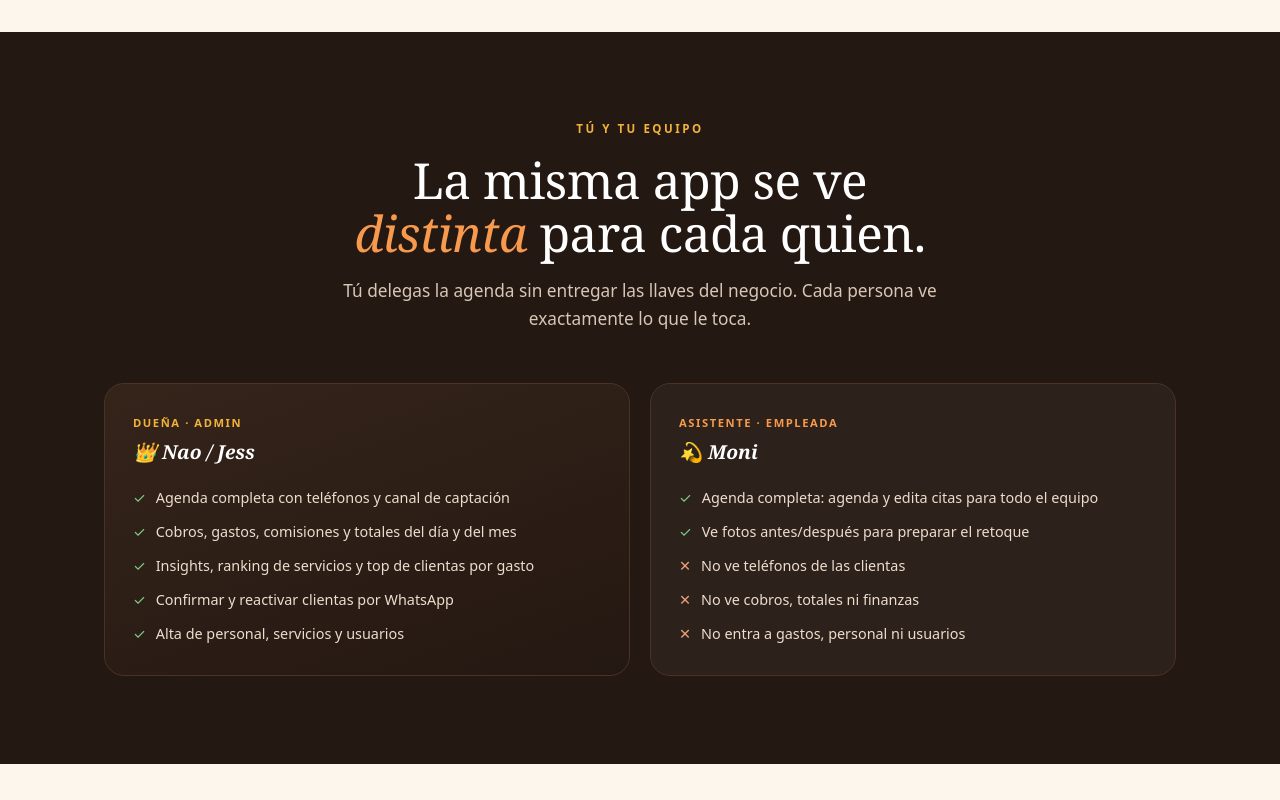
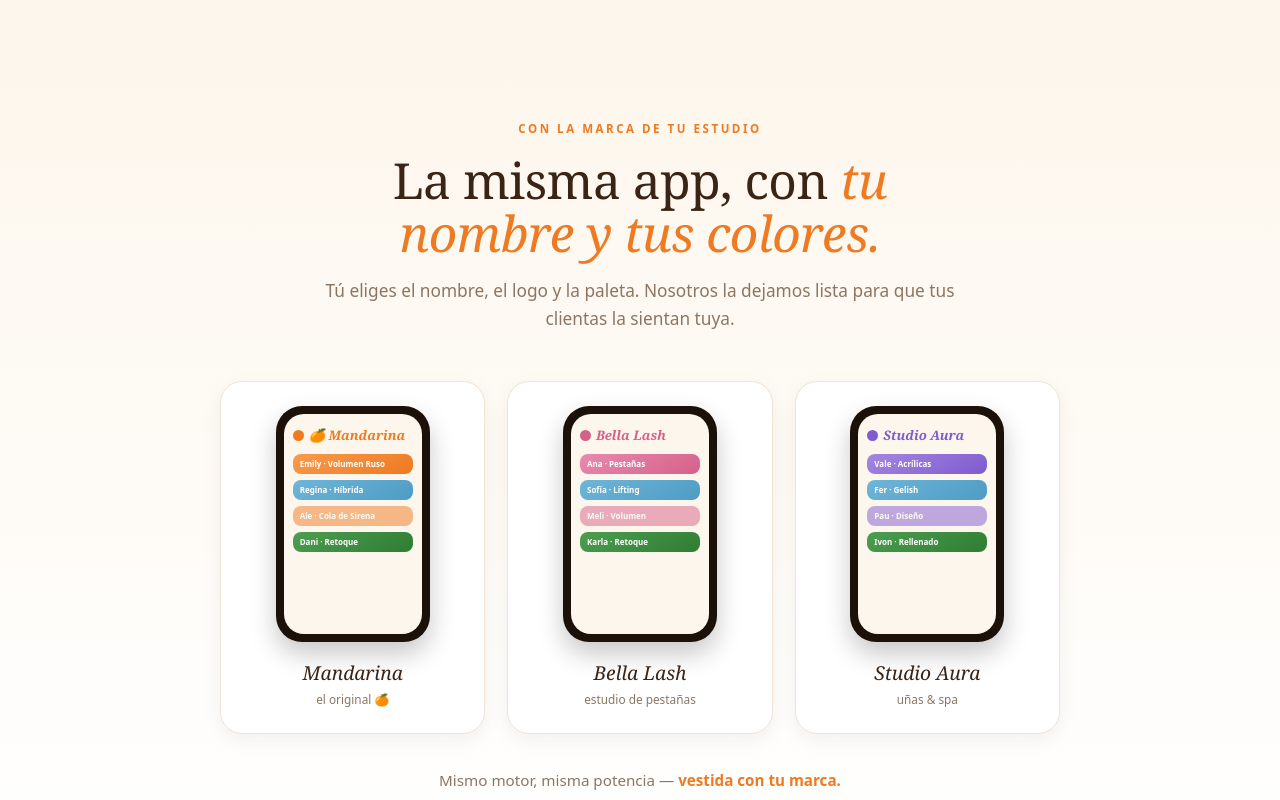
Before and after one commit to adrianzig12-cpu/mandarina, a plain HTML site: page index.html in a window 1280 px wide. Shown: the part 3520-4320 px from the top of the page. Drawn offline with Linux system fonts and the light colour scheme.

Commit message:
Add files via upload

```diff
--- a/index.html
+++ b/index.html
@@ -315,6 +315,37 @@
   footer .wrap{display:flex;justify-content:space-between;align-items:center;gap:16px;flex-wrap:wrap}
   footer .brand{font-size:1.05rem}
   .note{font-size:.72rem;color:#8A7362;max-width:46ch}
+  .foot-l{display:flex;align-items:center;gap:22px;flex-wrap:wrap}
+  .social{display:inline-flex;align-items:center;gap:8px;color:#C9B2A0;font-weight:600;font-size:.9rem}
+  .social:hover{color:#fff}
+  .social svg{width:22px;height:22px}
+  .cta-social{margin-top:22px;display:flex;justify-content:center}
+  .cta-social a{display:inline-flex;align-items:center;gap:9px;color:#EEDDCD;font-weight:600;font-size:.95rem;
+    border:1px solid var(--wine-line);border-radius:999px;padding:9px 20px}
+  .cta-social a:hover{border-color:var(--rose);color:#fff}
+  .cta-social svg{width:20px;height:20px}
+
+  /* Con tu marca (personalización) */
+  .brandsec{background:linear-gradient(180deg,var(--cream),#fff)}
+  .brandgrid{display:grid;grid-template-columns:repeat(3,1fr);gap:22px;margin:48px auto 0;max-width:840px}
+  .bcard{background:#fff;border:1px solid #F0E3D8;border-radius:22px;padding:24px 18px;text-align:center;
+    box-shadow:0 6px 20px rgba(58,36,22,.06)}
+  .mphone{width:154px;height:236px;margin:0 auto;border-radius:26px;background:#1c1109;padding:8px;
+    box-shadow:0 12px 26px rgba(0,0,0,.22)}
+  .mscreen{background:var(--cream);border-radius:20px;height:100%;padding:11px 9px;display:flex;flex-direction:column;gap:6px}
+  .mhead{font-family:var(--serif);font-style:italic;font-size:.82rem;color:var(--acc);display:flex;
+    align-items:center;gap:5px;font-weight:700;margin-bottom:2px}
+  .bdot{width:11px;height:11px;border-radius:50%;background:var(--acc);display:inline-block;flex:0 0 auto}
+  .mbar{border-radius:8px;padding:5px 7px;color:#fff;font-size:.5rem;font-weight:700;line-height:1.25;text-align:left}
+  .mbar.a{background:linear-gradient(150deg,var(--acc2),var(--acc))}
+  .mbar.b{background:linear-gradient(150deg,#6FB6D8,#4E9BC4)}
+  .mbar.g{background:linear-gradient(150deg,#4E9E52,#2E7D32)}
+  .mbar.al{background:var(--acc);opacity:.5}
+  .bname{margin-top:16px;font-family:var(--serif);font-style:italic;font-size:1.2rem;color:var(--ink)}
+  .btag{font-size:.74rem;color:var(--ink-soft);margin-top:2px}
+  .brand-note{text-align:center;margin-top:34px;font-size:.95rem;color:var(--ink-soft)}
+  .brand-note b{color:var(--rose-deep)}
+  @media(max-width:760px){.brandgrid{grid-template-columns:1fr;max-width:300px;gap:18px}}
 
   @media(prefers-reduced-motion:reduce){
     *{transition:none!important;animation:none!important}
@@ -628,6 +659,53 @@
   </div>
 </section>
 
+<!-- CON TU MARCA -->
+<section id="marca" class="brandsec pad">
+  <div class="wrap">
+    <div class="center">
+      <div class="eyebrow kicker">Con la marca de tu estudio</div>
+      <h2 class="big serif">La misma app, con <em>tu nombre y tus colores.</em></h2>
+      <p class="sub">Tú eliges el nombre, el logo y la paleta. Nosotros la dejamos lista para que tus clientas la sientan tuya.</p>
+    </div>
+    <div class="brandgrid">
+      <div class="bcard" style="--acc:#EE7A21;--acc2:#F79A4D">
+        <div class="mphone"><div class="mscreen">
+          <div class="mhead"><span class="bdot"></span> 🍊 Mandarina</div>
+          <div class="mbar a">Emily · Volumen Ruso</div>
+          <div class="mbar b">Regina · Híbrida</div>
+          <div class="mbar al">Ale · Cola de Sirena</div>
+          <div class="mbar g">Dani · Retoque</div>
+        </div></div>
+        <div class="bname">Mandarina</div>
+        <div class="btag">el original 🍊</div>
+      </div>
+      <div class="bcard" style="--acc:#D6608A;--acc2:#E88BAC">
+        <div class="mphone"><div class="mscreen">
+          <div class="mhead"><span class="bdot"></span> Bella Lash</div>
+          <div class="mbar a">Ana · Pestañas</div>
+          <div class="mbar b">Sofía · Lifting</div>
+          <div class="mbar al">Meli · Volumen</div>
+          <div class="mbar g">Karla · Retoque</div>
+        </div></div>
+        <div class="bname">Bella Lash</div>
+        <div class="btag">estudio de pestañas</div>
+      </div>
+      <div class="bcard" style="--acc:#7E5BD0;--acc2:#A487E0">
+        <div class="mphone"><div class="mscreen">
+          <div class="mhead"><span class="bdot"></span> Studio Aura</div>
+          <div class="mbar a">Vale · Acrílicas</div>
+          <div class="mbar b">Fer · Gelish</div>
+          <div class="mbar al">Pau · Diseño</div>
+          <div class="mbar g">Ivon · Rellenado</div>
+        </div></div>
+        <div class="bname">Studio Aura</div>
+        <div class="btag">uñas & spa</div>
+      </div>
+    </div>
+    <p class="brand-note">Mismo motor, misma potencia — <b>vestida con tu marca.</b></p>
+  </div>
+</section>
+
 <!-- EQUIPO -->
 <section id="equipo" class="dark pad">
   <div class="wrap">
@@ -694,13 +772,25 @@
          href="https://wa.me/525545450644?text=Hola%2C%20quiero%20una%20demo%20de%20Mandarina%20para%20mi%20estudio">💬 Agenda una demo por WhatsApp</a>
       <button class="btn btn-ghost" onclick="startTour()">▶ Volver a ver el recorrido</button>
     </div>
-    <p class="note" style="margin:26px auto 0;color:#A38C79;text-align:center">Pestañas · uñas · alaciados · cejas · cualquier estudio que viva de la agenda y las clientas que regresan.</p>
+    <div class="cta-social">
+      <a href="https://www.instagram.com/usemandarinalat/" target="_blank" rel="noopener">
+        <svg viewBox="0 0 24 24" fill="none" stroke="currentColor" stroke-width="2" stroke-linecap="round"><rect x="2" y="2" width="20" height="20" rx="5.5"/><circle cx="12" cy="12" r="4.2"/><circle cx="17.6" cy="6.4" r="1.1" fill="currentColor" stroke="none"/></svg>
+        Síguenos en Instagram · @usemandarinalat
+      </a>
+    </div>
+    <p class="note" style="margin:24px auto 0;color:#A38C79;text-align:center">Pestañas · uñas · alaciados · cejas · cualquier estudio que viva de la agenda y las clientas que regresan.</p>
   </div>
 </section>
 
 <footer>
   <div class="wrap">
-    <div class="brand"><span class="star" style="color:var(--gold)">✦</span> Mandarina</div>
+    <div class="foot-l">
+      <div class="brand"><span class="star" style="color:var(--gold)">✦</span> Mandarina</div>
+      <a class="social" href="https://www.instagram.com/usemandarinalat/" target="_blank" rel="noopener" aria-label="Instagram @usemandarinalat">
+        <svg viewBox="0 0 24 24" fill="none" stroke="currentColor" stroke-width="2" stroke-linecap="round"><rect x="2" y="2" width="20" height="20" rx="5.5"/><circle cx="12" cy="12" r="4.2"/><circle cx="17.6" cy="6.4" r="1.1" fill="currentColor" stroke="none"/></svg>
+        @usemandarinalat
+      </a>
+    </div>
     <div class="note">La app de tu estudio · Probada en un estudio real, todos los días · Se personaliza con el nombre y los colores de cada estudio.</div>
   </div>
 </footer>
@@ -767,11 +857,7 @@
     nx.textContent=(i===TOUR.length-1)?'Agenda tu demo →':'Siguiente →';
     var dots=document.querySelectorAll('#g-dots i');
     dots.forEach(function(x,ix){ x.className=(ix===cur)?'on':''; });
-    // en móvil, centra el teléfono para que se vea el cambio al tocar Siguiente/Anterior
-    if(scroll && window.matchMedia('(max-width:900px)').matches){
-      var ph=document.querySelector('.tour-phone');
-      if(ph) ph.scrollIntoView({behavior:'smooth',block:'start'});
-    }
+    // sin auto-scroll: la guía sticky ya mantiene el teléfono visible; mover la página cortaba la demo
   }
   function tourNext(){
     if(cur===TOUR.length-1){ document.getElementById('demo').scrollIntoView({behavior:'smooth'}); return; }
```
